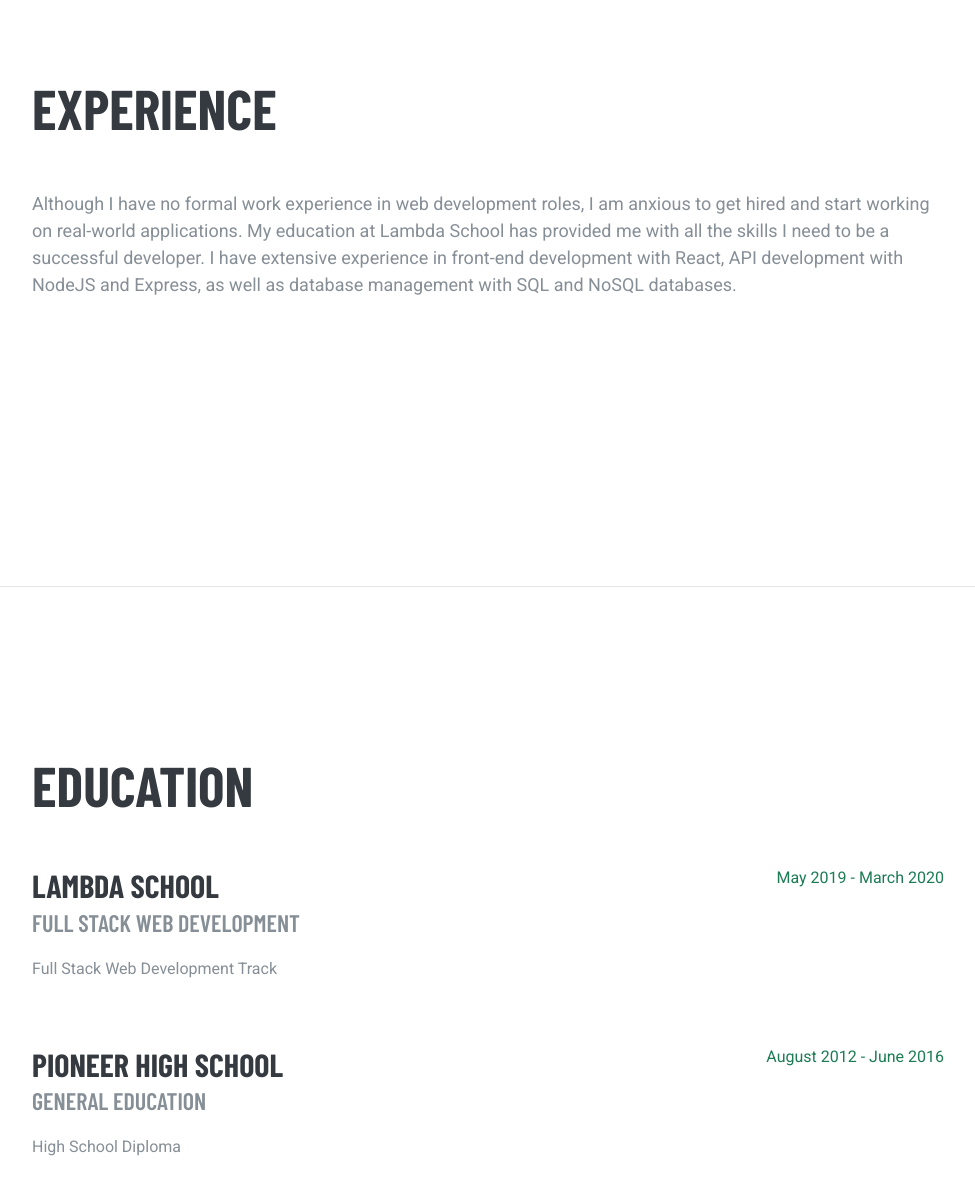
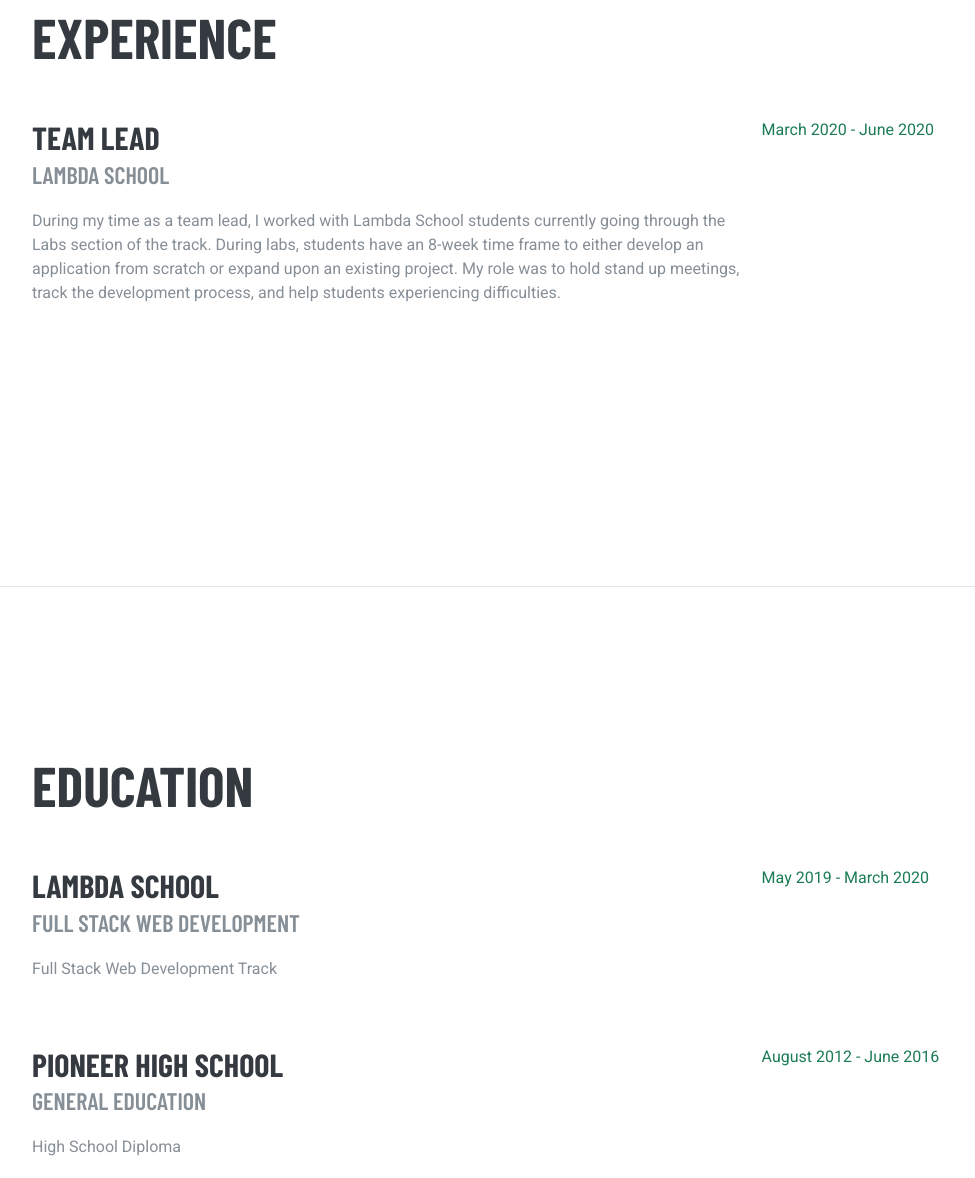
Before and after one commit to dvcolin/colindevries.dev, a Gatsby site in the folder client/: page / in a window 1280 px wide. Shown: the part 1015-2193 px from the top of the page, without its empty margins (288-1263 px from the left). Built offline with nearby package versions, Linux system fonts and the light colour scheme; Gatsby itself is replaced by a stand-in of ours.

Commit message:
isolated PortfolioItem component to be used in both Education and Experience sections. made PortfolioItem responsive

```diff
--- /dev/null
+++ b/client/src/components/PortfolioItem.js
@@ -0,0 +1,41 @@
+import React from "react"
+import styled from "styled-components"
+import css from "@styled-system/css"
+import { Flex } from "../components/flex"
+import { H3, H4 } from "../components/headings"
+import { PSmall } from "../components/text"
+
+const PortfolioItemContainer = styled("div")(
+  css({
+    width: "100%",
+    display: "grid",
+    gridTemplateColumns: ["1fr", "4fr 1fr"],
+    gridTemplateRows: "auto",
+    mb: 3,
+  })
+)
+
+const ItemDescription = styled(PSmall)(
+  css({
+    mb: 2,
+  })
+)
+
+const ItemDate = styled(PSmall)(
+  css({
+    color: "text.accent",
+  })
+)
+
+const PortfolioItem = ({ heading, subheading, description, date }) => (
+  <PortfolioItemContainer>
+    <div>
+      <H3>{heading}</H3>
+      <H4>{subheading}</H4>
+      <ItemDescription>{description}</ItemDescription>
+    </div>
+    <ItemDate>{date}</ItemDate>
+  </PortfolioItemContainer>
+)
+
+export default PortfolioItem
--- a/client/src/sections/EducationSection.js
+++ b/client/src/sections/EducationSection.js
@@ -1,41 +1,7 @@
 import React from "react"
-import styled from "styled-components"
-import css from "@styled-system/css"
 import SectionContainer from "../layouts/SectionContainer"
-import { H2, H3, H4 } from "../components/headings"
-import { PSmall } from "../components/text"
-
-const EducationItemContainer = styled("div")(
-  css({
-    display: "flex",
-    flexDirection: ["column", "row"],
-    mb: 3,
-  })
-)
-
-const EducationItemDescription = styled(PSmall)(
-  css({
-    mb: 2,
-  })
-)
-
-const EducationItemDate = styled(PSmall)(
-  css({
-    color: "text.accent",
-    ml: [0, "auto"],
-  })
-)
-
-const EducationItem = ({ heading, subheading, description, date }) => (
-  <EducationItemContainer>
-    <div>
-      <H3>{heading}</H3>
-      <H4>{subheading}</H4>
-      <EducationItemDescription>{description}</EducationItemDescription>
-    </div>
-    <EducationItemDate>{date}</EducationItemDate>
-  </EducationItemContainer>
-)
+import { H2 } from "../components/headings"
+import PortfolioItem from "../components/PortfolioItem"
 
 const EducationSection = ({ setVisibleSection }) => {
   return (
@@ -45,13 +11,13 @@ const EducationSection = ({ setVisibleSection }) => {
       bottomDivider
     >
       <H2>Education</H2>
-      <EducationItem
+      <PortfolioItem
         heading="Lambda School"
         subheading="Full Stack Web Development"
         description="Full Stack Web Development Track"
         date="May 2019 - March 2020"
       />
-      <EducationItem
+      <PortfolioItem
         heading="Pioneer High School"
         subheading="General Education"
         description="High School Diploma"
--- a/client/src/sections/ExperienceSection.js
+++ b/client/src/sections/ExperienceSection.js
@@ -2,6 +2,7 @@ import React from "react"
 import SectionContainer from "../layouts/SectionContainer"
 import { H2 } from "../components/headings"
 import { P } from "../components/text"
+import PortfolioItem from "../components/PortfolioItem"
 
 const ExperienceSection = ({ setVisibleSection }) => {
   return (
@@ -11,14 +12,12 @@ const ExperienceSection = ({ setVisibleSection }) => {
       bottomDivider
     >
       <H2>Experience</H2>
-      <P>
-        Although I have no formal work experience in web development roles, I am
-        anxious to get hired and start working on real-world applications. My
-        education at Lambda School has provided me with all the skills I need to
-        be a successful developer. I have extensive experience in front-end
-        development with React, API development with NodeJS and Express, as well
-        as database management with SQL and NoSQL databases.
-      </P>
+      <PortfolioItem
+        heading="Team Lead"
+        subheading="Lambda School"
+        description="During my time as a team lead, I worked with Lambda School students currently going through the Labs section of the track. During labs, students have an 8-week time frame to either develop an application from scratch or expand upon an existing project. My role was to hold stand up meetings, track the development process, and help students experiencing difficulties."
+        date="March 2020 - June 2020"
+      />
     </SectionContainer>
   )
 }
```
